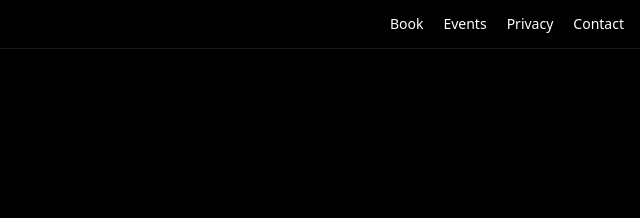
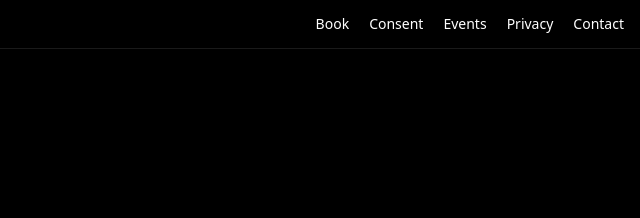
Before and after one commit to zer00318/allegedly-site, a plain HTML site: page index.html in a window 1280 px wide. Shown: the top 218 px of the page, 640-1280 px from the left. Drawn offline with nearby package versions, Linux system fonts and the light colour scheme.

Commit message:
Update index.html

```diff
--- a/index.html
+++ b/index.html
@@ -23,6 +23,7 @@ tailwind.config = {
     <a href="/" class="font-semibold tracking-wide">Allegedly</a>
     <nav class="hidden sm:flex gap-5 text-sm">
       <a href="/book" class="hover:text-brand">Book</a>
+      <a href="/consent.html" class="hover:text-brand">Consent</a>
       <a href="/events" class="hover:text-brand">Events</a>
       <a href="/privacy" class="hover:text-brand">Privacy</a>
       <a href="/contact" class="hover:text-brand">Contact</a>
@@ -92,7 +93,7 @@ tailwind.config = {
     <a href="/" class="py-3 text-sm">Start</a>
     <a href="/book" class="py-3 text-sm">Book</a>
     <a href="/events" class="py-3 text-sm">Events</a>
-    <a href="/privacy" class="py-3 text-sm">About</a>
+    <a href="/consent.html" class="py-3 text-sm">Consent</a>
   </div>
 </nav>
 
```
